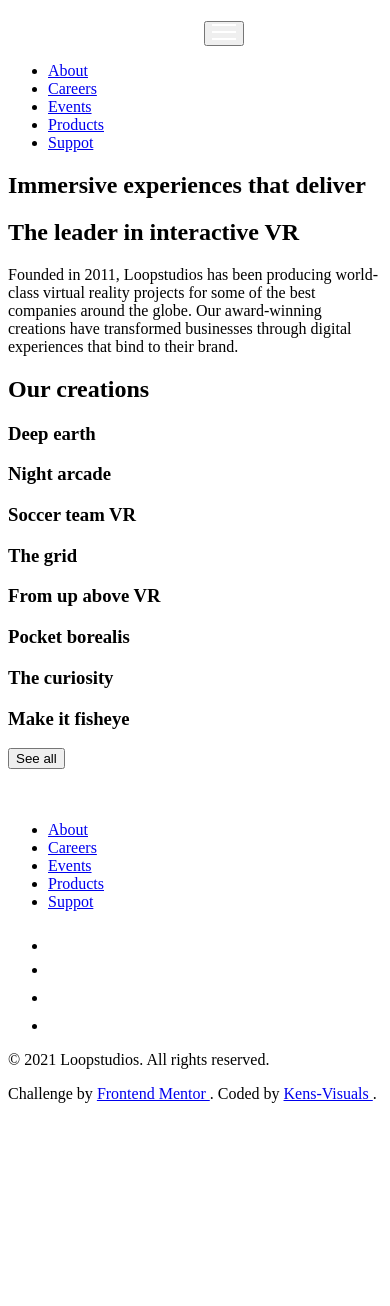
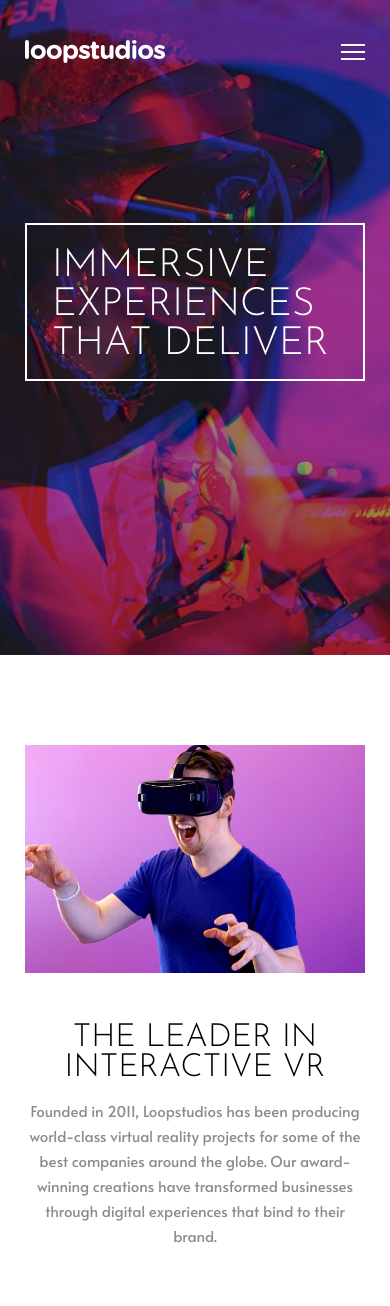
Before and after one commit to kens-visuals/loopstudios-landing-page, a website: page index.html in a window 390 px wide. Shown: the top 1306 px of the page. Before the commit the page ends 1119 px from the top, so only its background shows below. Drawn offline with Linux system fonts and the light colour scheme.

Commit message:
add mobile layout

```diff
--- a/index.html
+++ b/index.html
@@ -22,15 +22,16 @@
   </head>
   <body>
     <section class="loopstudios__hero">
+      <div class="loopstudios__container">
         <header class="loopstudios__header">
-        <div class="loopstudios__wrapper">
+          <div class="loopstudios__wrapper-logo">
             <img
               src="./images/logo.svg"
               alt="loopstudios"
               class="loopstudios__logo loopstudios__logo--primary"
             />
 
-          <button class="loopstudios__btn-hamburger">
+            <button class="loopstudios__btn loopstudios__btn--hamburger">
               <img
                 src="./images/icon-hamburger.svg"
                 alt=""
@@ -43,38 +44,57 @@
           <nav class="loopstudios__nav loopstudios__nav--primary">
             <ul class="loopstudios__list loopstudios__list--primary">
               <li class="loopstudios__item loopstudios__item--primary">
-              <a href="#" class="loopstudios__link loopstudios__link--primary">
+                <a
+                  href="#"
+                  class="loopstudios__link loopstudios__link--primary"
+                >
                   About
                 </a>
               </li>
               <li class="loopstudios__item loopstudios__item--primary">
-              <a href="#" class="loopstudios__link loopstudios__link--primary">
+                <a
+                  href="#"
+                  class="loopstudios__link loopstudios__link--primary"
+                >
                   Careers
                 </a>
               </li>
               <li class="loopstudios__item loopstudios__item--primary">
-              <a href="#" class="loopstudios__link loopstudios__link--primary">
+                <a
+                  href="#"
+                  class="loopstudios__link loopstudios__link--primary"
+                >
                   Events
                 </a>
               </li>
               <li class="loopstudios__item loopstudios__item--primary">
-              <a href="#" class="loopstudios__link loopstudios__link--primary">
+                <a
+                  href="#"
+                  class="loopstudios__link loopstudios__link--primary"
+                >
                   Products
                 </a>
               </li>
               <li class="loopstudios__item loopstudios__item--primary">
-              <a href="#" class="loopstudios__link loopstudios__link--primary">
-                Suppot
+                <a
+                  href="#"
+                  class="loopstudios__link loopstudios__link--primary"
+                >
+                  Support
                 </a>
               </li>
             </ul>
           </nav>
         </header>
 
-      <h1 class="loopstudios__heading">Immersive experiences that deliver</h1>
+        <h1 class="loopstudios__heading loopstudios__heading--primary">
+          Immersive experiences that deliver
+        </h1>
+      </div>
     </section>
 
     <section class="loopstudios__intro">
+      <div class="loopstudios__container">
         <div class="loopstudios__intro-img"></div>
 
         <div class="loopstudios__desc">
@@ -84,10 +104,11 @@
 
           <p class="loopstudios__text">
             Founded in 2011, Loopstudios has been producing world-class virtual
-          reality projects for some of the best companies around the globe. Our
-          award-winning creations have transformed businesses through digital
-          experiences that bind to their brand.
+            reality projects for some of the best companies around the globe.
+            Our award-winning creations have transformed businesses through
+            digital experiences that bind to their brand.
           </p>
+        </div>
       </div>
     </section>
 
@@ -96,48 +117,50 @@
         Our creations
       </h2>
 
-      <div class="loopstudios__creation">
+      <div class="loopstudios__creation loopstudios__creation--earth">
         <h3 class="loopstudios__heading loopstudios__heading--tertiary">
           Deep earth
         </h3>
       </div>
-      <div class="loopstudios__creation">
+      <div class="loopstudios__creation loopstudios__creation--arcade">
         <h3 class="loopstudios__heading loopstudios__heading--tertiary">
           Night arcade
         </h3>
       </div>
-      <div class="loopstudios__creation">
+      <div class="loopstudios__creation loopstudios__creation--soccer">
         <h3 class="loopstudios__heading loopstudios__heading--tertiary">
           Soccer team VR
         </h3>
       </div>
-      <div class="loopstudios__creation">
+      <div class="loopstudios__creation loopstudios__creation--gird">
         <h3 class="loopstudios__heading loopstudios__heading--tertiary">
           The grid
         </h3>
       </div>
-      <div class="loopstudios__creation">
+      <div class="loopstudios__creation loopstudios__creation--above">
         <h3 class="loopstudios__heading loopstudios__heading--tertiary">
           From up above VR
         </h3>
       </div>
-      <div class="loopstudios__creation">
+      <div class="loopstudios__creation loopstudios__creation--pocket">
         <h3 class="loopstudios__heading loopstudios__heading--tertiary">
           Pocket borealis
         </h3>
       </div>
-      <div class="loopstudios__creation">
+      <div class="loopstudios__creation loopstudios__creation--curiosity">
         <h3 class="loopstudios__heading loopstudios__heading--tertiary">
           The curiosity
         </h3>
       </div>
-      <div class="loopstudios__creation">
+      <div class="loopstudios__creation loopstudios__creation--fisheye">
         <h3 class="loopstudios__heading loopstudios__heading--tertiary">
           Make it fisheye
         </h3>
       </div>
 
-      <button type="button" class="loopstudios__btn">See all</button>
+      <button type="button" class="loopstudios__btn loopstudios__btn--see">
+        See all
+      </button>
     </section>
 
     <footer class="loopstudios__footer">
@@ -171,7 +194,7 @@
           </li>
           <li class="loopstudios__item loopstudios__item--secondary">
             <a href="#" class="loopstudios__link loopstudios__link--secondary">
-              Suppot
+              Support
             </a>
           </li>
         </ul>
@@ -227,14 +250,14 @@
       <p class="loopstudios__creater">
         Challenge by
         <a
-          class="loopstudios__footer-link"
+          class="loopstudios__creater-link"
           href="https://www.frontendmentor.io?ref=challenge"
           target="_blank"
         >
           Frontend Mentor </a
         >. Coded by
         <a
-          class="loopstudios__footer-link"
+          class="loopstudios__creater-link"
           href="https://github.com/kens-visuals"
           target="_blank"
         >
--- a/scss/base/_reset.scss
+++ b/scss/base/_reset.scss
@@ -43,6 +43,8 @@ html {
 
 body {
   min-height: 100vh;
+  color: $color-primary;
+  font-family: $font-primary;
   font-size: 1.6rem;
   text-rendering: optimizeSpeed;
 }
--- a/scss/base/_typography.scss
+++ b/scss/base/_typography.scss
@@ -2,16 +2,44 @@
 
 .loopstudios {
   &__heading {
+    text-transform: uppercase;
+
+    &--primary {
+      font-size: 3.9rem;
+      font-weight: lighter;
+      line-height: 1;
+      border: 0.2rem solid $color-primary;
+      margin-top: 16rem;
+      padding: 2.2rem 2.5rem 1.5rem 2.5rem;
+    }
+
     &--secondary {
+      color: $color-primary--dark;
+      font-size: 3.2rem;
+      line-height: 3rem;
+      font-weight: lighter;
     }
 
     &--tertiary {
+      width: 40%;
+      font-size: 2.3rem;
+      text-align: left;
+      margin: 0 0 2rem 2rem;
     }
   }
 
   &__desc {
+    color: $color-primary--dark;
+    padding: 4rem 0;
   }
 
   &__text {
+    max-width: 50rem;
+    color: $color-secondary;
+    font-size: 1.5rem;
+    font-family: $font-secondary;
+    font-weight: 300;
+    line-height: 2.5rem;
+    margin: 1.5rem auto;
   }
 }
--- a/scss/components/_buttons.scss
+++ b/scss/components/_buttons.scss
@@ -1,6 +1,20 @@
 @use '../abstracts/index.scss' as *;
 
 .loopstudios__btn {
-  &-hamburger {
+  width: 16rem;
+  background: unset;
+  font-size: 1.4rem;
+  font-weight: 300;
+  font-family: $font-secondary;
+  border: 0.1rem solid $color-primary--dark;
+  text-align: center;
+  text-transform: uppercase;
+  letter-spacing: 0.5rem;
+  padding: 1rem;
+  justify-self: center;
+
+  &--hamburger {
+    all: unset;
+    border: 0;
   }
 }
--- a/scss/components/_wrapper.scss
+++ b/scss/components/_wrapper.scss
@@ -1,4 +1,15 @@
 @use '../abstracts/index.scss' as *;
 
-.loopstidios {
+.loopstudios {
+  &__container {
+    padding: 0 2.5rem;
+  }
+
+  &__wrapper {
+    &-logo {
+      display: flex;
+      align-items: center;
+      justify-content: space-between;
+    }
+  }
 }
--- a/scss/layout/_footer.scss
+++ b/scss/layout/_footer.scss
@@ -1,37 +1,55 @@
 @use '../abstracts/index.scss' as *;
+@use '../components/index.scss' as *;
 
 .loopstudios {
   &__footer {
+    background-color: $color-primary--dark;
+    text-align: center;
+    padding: 5rem 2.5rem;
+    margin-top: 10rem;
+
+    & > *:not(:last-child) {
+      margin-bottom: 2rem;
+    }
+
+    & > :not(:nth-child(3)) {
+      margin: 0;
+    }
+  }
+
+  &__copyrights {
+    color: $color-secondary--dark;
+  }
+
+  &__creater {
+    color: $color-secondary--dark;
     font-size: 1rem;
-    text-align: center;
-    margin-block: 1rem;
 
     &-link:link,
     &-link:visited {
       text-transform: uppercase;
-      // color: ;
+      color: $color-secondary;
       transition: all 0.3s;
     }
 
     &-link:hover,
     &-link:active {
-      // color: ;
+      color: $color-primary;
     }
   }
 
-  &__copyrights {
+  &__list--icon {
+    list-style: none;
+    display: flex;
+    align-items: center;
+    justify-content: center;
+    gap: 1.5rem;
   }
 
-  &__creater {
+  &__item--icon {
   }
 
-  &__list-icon {
-  }
-
-  &__item-icon {
-  }
-
-  &__link-icon {
+  &__link--icon {
   }
 
   &__icon {
--- /dev/null
+++ b/scss/layout/_grid.scss
@@ -0,0 +1,16 @@
+@use '../abstracts/index.scss' as *;
+
+.loopstudios {
+  &__creations {
+    display: grid;
+    grid-template-rows: 7.3rem repeat(8, 1fr) 5rem;
+    align-items: center;
+    gap: 2.2rem;
+  }
+
+  &__footer {
+    display: grid;
+    align-items: center;
+    justify-items: center;
+  }
+}
--- a/scss/layout/_header.scss
+++ b/scss/layout/_header.scss
@@ -2,9 +2,11 @@
 
 .loopstudios {
   &__header {
+    padding-top: 4rem;
   }
 
   &__logo {
+    width: 14rem;
   }
 
   &__icon-hamburger {
--- a/scss/layout/_index.scss
+++ b/scss/layout/_index.scss
@@ -1,4 +1,5 @@
 @forward './navigation';
 @forward './header';
 @forward './sections';
+@forward './grid';
 @forward './footer';
--- a/scss/layout/_navigation.scss
+++ b/scss/layout/_navigation.scss
@@ -3,6 +3,7 @@
 .loopstudios {
   &__nav {
     &--primary {
+      display: none;
     }
 
     &--secondary {
@@ -10,10 +11,13 @@
   }
 
   &__list {
+    list-style: none;
+
     &--primary {
     }
 
     &--secondary {
+      margin: 4rem 0;
     }
   }
 
@@ -22,6 +26,9 @@
     }
 
     &--secondary {
+      &:not(:last-child) {
+        margin-bottom: 2rem;
+      }
     }
   }
 
@@ -30,6 +37,14 @@
     }
 
     &--secondary {
+      &:link,
+      &:visited {
+        color: $color-primary;
+        font-size: 1.4rem;
+        font-family: $font-secondary;
+        font-weight: 300;
+        text-decoration: none;
+      }
     }
   }
 }
--- a/scss/layout/_sections.scss
+++ b/scss/layout/_sections.scss
@@ -1,13 +1,119 @@
 @use '../abstracts/index.scss' as *;
+@use '../components/index.scss' as *;
 
 .loopstudios {
+  &__hero {
+    min-height: 65.5rem;
+    background: {
+      image: url('../../images/mobile/image-hero.jpg');
+      repeat: no-repeat;
+      size: cover;
+      position: center;
+    }
+  }
+
   &__intro {
+    padding: 9rem 0 3rem 0;
+    text-align: center;
+
     &-img {
+      min-height: 22.8rem;
+      background: {
+        image: url('../../images/mobile/image-interactive.jpg');
+        repeat: no-repeat;
+        size: cover;
+        position: center;
+      }
+      margin-bottom: 1rem;
     }
   }
 
   &__creations {
-    &__creation {
+    @extend .loopstudios__container;
+    text-align: center;
+  }
+
+  &__creation {
+    min-height: 12rem;
+    background: {
+      repeat: no-repeat;
+      size: 60%, cover;
+      position: left, center;
+    }
+    text-transform: uppercase;
+    display: flex;
+    align-items: end;
+
+    &--earth {
+      background-image: linear-gradient(
+          90deg,
+          rgba($color-primary--dark, 0.7),
+          rgba($color-primary--dark, 0)
+        ),
+        url('../../images/mobile/image-deep-earth.jpg');
+    }
+
+    &--arcade {
+      background-image: linear-gradient(
+          90deg,
+          rgba($color-primary--dark, 0.7),
+          rgba($color-primary--dark, 0)
+        ),
+        url('../../images/mobile/image-night-arcade.jpg');
+    }
+
+    &--soccer {
+      background-image: linear-gradient(
+          90deg,
+          rgba($color-primary--dark, 0.7),
+          rgba($color-primary--dark, 0)
+        ),
+        url('../../images/mobile/image-soccer-team.jpg');
+    }
+
+    &--gird {
+      background-image: linear-gradient(
+          90deg,
+          rgba($color-primary--dark, 0.7),
+          rgba($color-primary--dark, 0)
+        ),
+        url('../../images/mobile/image-grid.jpg');
+    }
+
+    &--above {
+      background-image: linear-gradient(
+          90deg,
+          rgba($color-primary--dark, 0.7),
+          rgba($color-primary--dark, 0)
+        ),
+        url('../../images/mobile/image-from-above.jpg');
+    }
+
+    &--pocket {
+      background-image: linear-gradient(
+          90deg,
+          rgba($color-primary--dark, 0.7),
+          rgba($color-primary--dark, 0)
+        ),
+        url('../../images/mobile/image-pocket-borealis.jpg');
+    }
+
+    &--curiosity {
+      background-image: linear-gradient(
+          90deg,
+          rgba($color-primary--dark, 0.7),
+          rgba($color-primary--dark, 0)
+        ),
+        url('../../images/mobile/image-curiosity.jpg');
+    }
+
+    &--fisheye {
+      background-image: linear-gradient(
+          90deg,
+          rgba($color-primary--dark, 0.7),
+          rgba($color-primary--dark, 0)
+        ),
+        url('../../images/mobile/image-fisheye.jpg');
     }
   }
 }
```
Also changed, not shown: css/style.css, scss/layout/grid.scss (deleted), 1 other file. Lines whose indentation alone changed are shown as unchanged.
